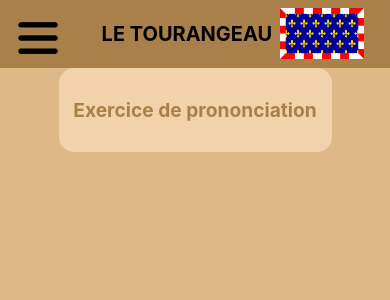
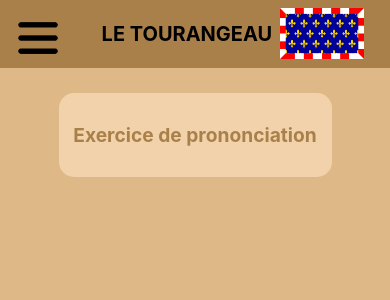
Before and after one commit to ElMala37/tourangeau, a React (Create React App) app: page /exercices in a window 390 px wide. Shown: the top 300 px of the page. Built offline with nearby package versions, Linux system fonts and the light colour scheme.

Commit message:
ApprendreThemeInstrumentsFruits

```diff
--- a/src/styles/Exercices.css
+++ b/src/styles/Exercices.css
@@ -54,6 +54,7 @@
         display:flex;
         justify-content: center;
         align-items: center;
+        margin-top: 3vh;
     }
 
     .Carte:hover{
```
